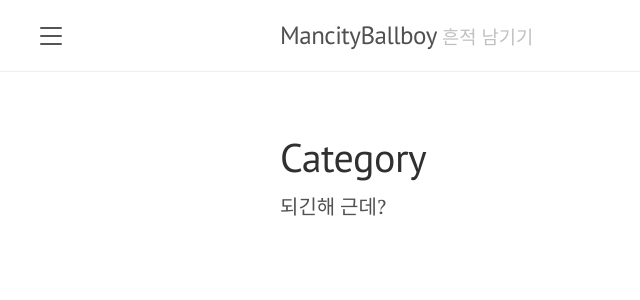
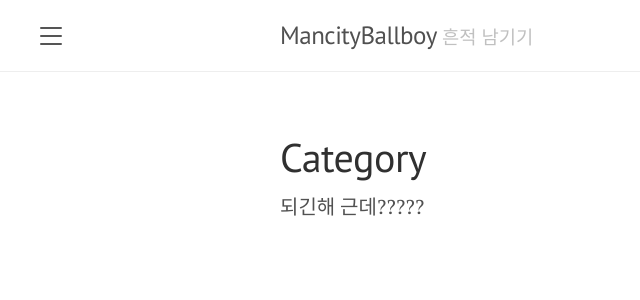
Before and after one commit to yhnb3/yhnb3.github.io, a Jekyll site: the page built from category.md, in a window 1280 px wide. Shown: the top 300 px of the page, without its empty margins (0-640 px from the left). Built offline with Jekyll 4.4.1, drawn with Linux system fonts in a browser that asks for light colours.

Commit message:
make category

```diff
--- a/category.md
+++ b/category.md
@@ -2,5 +2,7 @@
 layout: page
 title: Category
 ---
-<p>되긴해 근데?
-</p>
+{% for post in paginator.categories %}
+  <p>{{post.title}}<p>
+{% endfor %}
+<p>되긴해 근데?????</p>
```
